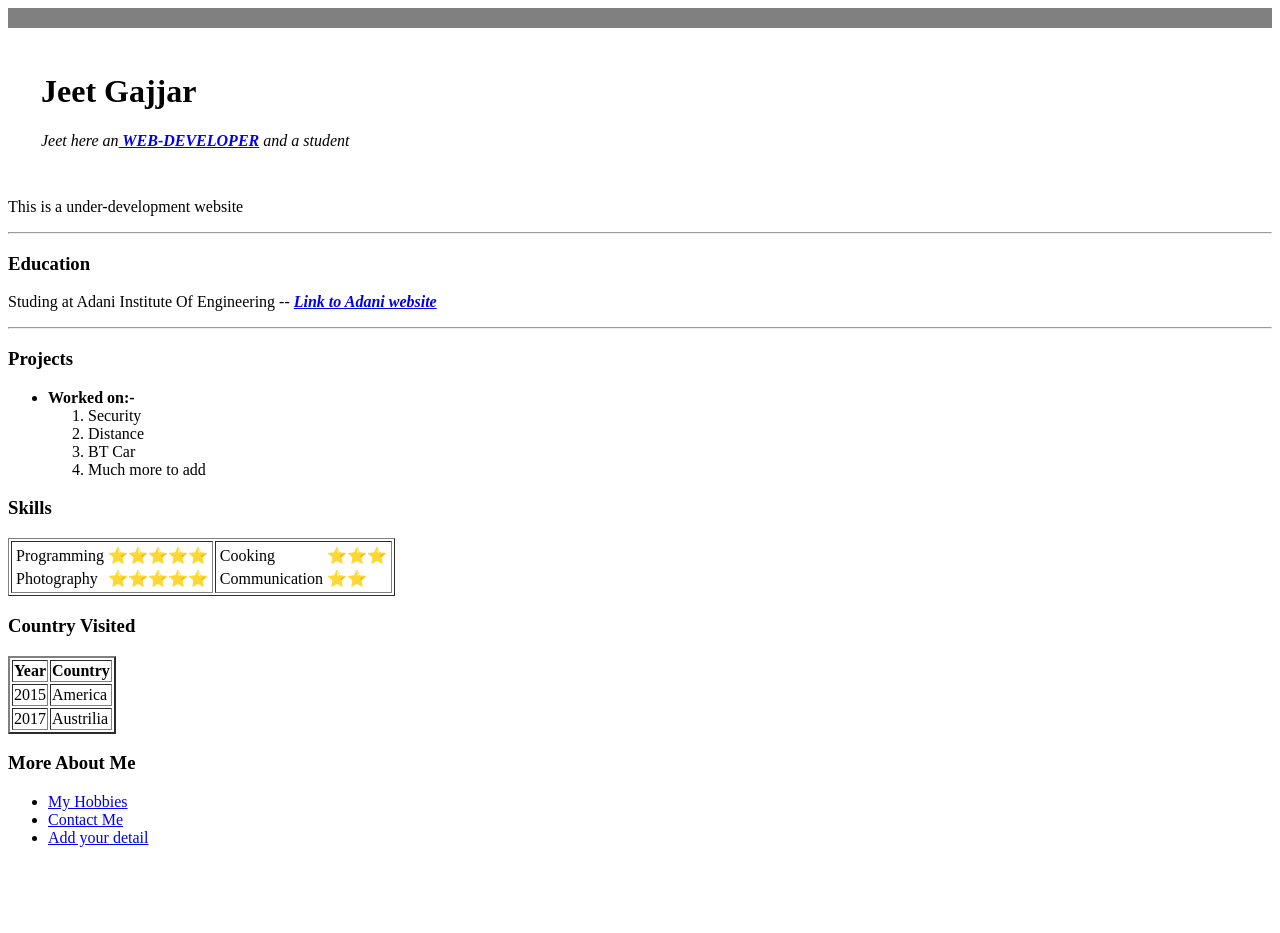
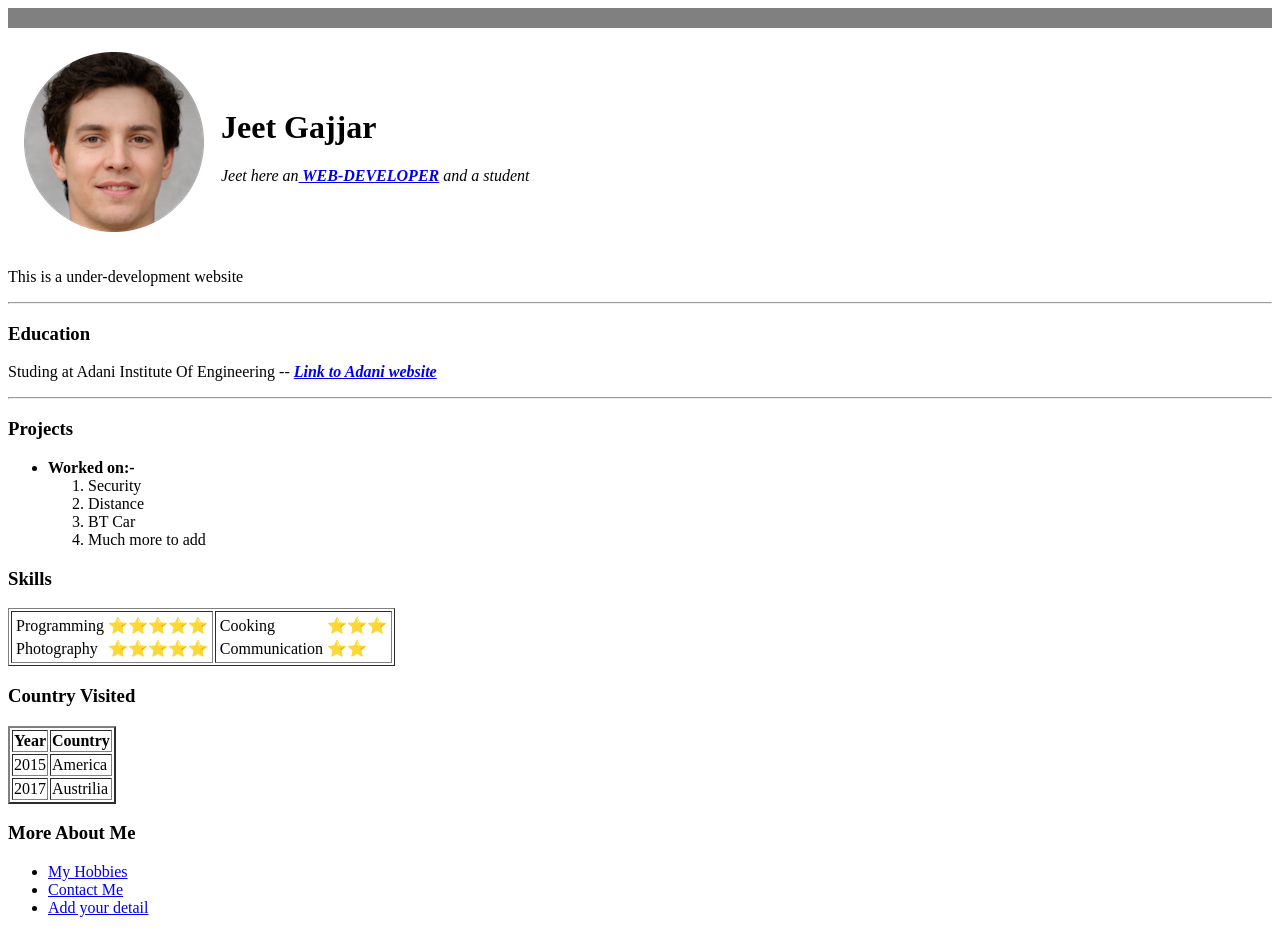
Before and after one commit to JeetCoD/CV_Trial_Webpage, a plain HTML site: page index.html in a window 1280 px wide. Before the commit the page ends 863 px from the top, so only its background shows below. Drawn offline with Linux system fonts and the light colour scheme.

Commit message:
Update index.html

```diff
--- a/index.html
+++ b/index.html
@@ -13,7 +13,7 @@
     <tr>
       <td>
 
-        <img src="images/fake-human-circle-img.png" alt="">
+        <img src="fake-human-circle-img.png" alt="">
       </td>
       <td>
         <h1>Jeet Gajjar</h1>
```
